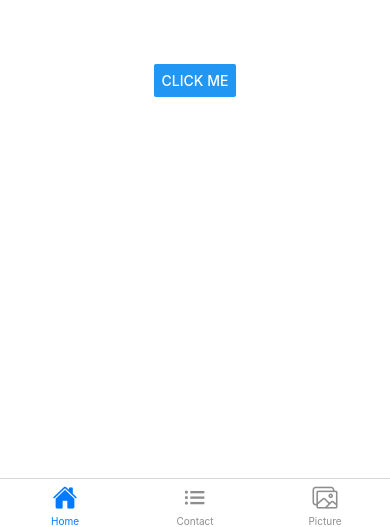
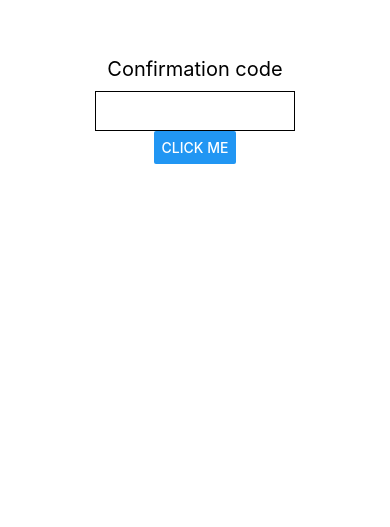
Before and after one commit to LEAP2k22Spring/Leap3MBExpo, a React Native app: screen /Login in a window 390 px wide. Shown: the part 317-844 px from the top of the page. Built offline with nearby package versions, Linux system fonts and the light colour scheme.

Commit message:
authContext add

```diff
--- a/app.json
+++ b/app.json
@@ -35,6 +35,7 @@
     },
     "plugins": [
       "@react-native-firebase/app",
+      "@react-native-firebase/auth",
       [
         "expo-build-properties",
         {
--- a/firebase/firebase.js
+++ b/firebase/firebase.js
@@ -14,5 +14,13 @@ export const useCollection = () => {
       console.log("error", error);
     }
   };
+
+  const createUser = async ()=>{
+    try {
+
+    } catch (error) {
+
+    }
+  }
   return { getData };
 };
--- a/package.json
+++ b/package.json
@@ -11,6 +11,7 @@
     "@expo/vector-icons": "^13.0.0",
     "@react-native-async-storage/async-storage": "^1.17.11",
     "@react-native-firebase/app": "^17.0.0",
+    "@react-native-firebase/auth": "^17.1.0",
     "@react-native-firebase/firestore": "^17.0.0",
     "@react-navigation/bottom-tabs": "^6.5.3",
     "@react-navigation/drawer": "^6.5.8",
--- a/src/navigator/Stack.js
+++ b/src/navigator/Stack.js
@@ -1,6 +1,7 @@
 import { createDrawerNavigator } from "@react-navigation/drawer";
 import { createStackNavigator } from "@react-navigation/stack";
 import DetailScreen from "../screens/Detail";
+import LoginScreen from "../screens/Login";
 import PictureScreen from "../screens/Picture";
 import RegisterScreen from "../screens/Register";
 import BottomTabNavigator from "./Bottom";
@@ -15,13 +16,20 @@ const MyStack = () => {
     //     <Drawer.Screen name='Detail' component={DetailScreen}/>
     // </Drawer.Navigator>
     <Stack.Navigator>
-      {/* <Stack.Screen
+      <Stack.Screen
         name="Register"
         component={RegisterScreen}
         options={{
           headerShown: false,
         }}
-      /> */}
+      />
+      <Stack.Screen
+        name="Login"
+        component={LoginScreen}
+        options={{
+          headerShown: false,
+        }}
+      />
       <Stack.Screen
         name="Bottom"
         component={BottomTabNavigator}
--- a/src/screens/Login.js
+++ b/src/screens/Login.js
@@ -0,0 +1,34 @@
+import { useState } from "react";
+import { Button, StyleSheet, Text, TextInput, View } from "react-native";
+import { useCollection } from "../../firebase/firebase";
+import LoadingComp from "../component/LoadingComp";
+
+const LoginScreen = ({ navigation }) => {
+  const { getData } = useCollection();
+  return (
+    <View style={styles.animationContainer}>
+        <Text style={styles.ConfirmCode}>Confirmation code</Text>
+      <TextInput style={styles.textInput} keyboardType={"phone-pad"} />
+      <Button title="click me" onPress={() => getData()}></Button>
+    </View>
+  );
+};
+const styles = StyleSheet.create({
+  animationContainer: {
+    backgroundColor: "#fff",
+    alignItems: "center",
+    justifyContent: "center",
+    flex: 1,
+  },
+  textInput: {
+    width: 200,
+    height: 40,
+    borderWidth: 1,
+    padding: 5,
+  },
+  ConfirmCode:{
+    fontSize:20,
+    padding:10
+  }
+});
+export default LoginScreen;
--- a/src/screens/Register.js
+++ b/src/screens/Register.js
@@ -28,24 +28,24 @@ const RegisterScreen = ({ navigation }) => {
         <TextInput style={styles.textInput} keyboardType={'phone-pad'}/>
       </View>
       <View style={styles.animationContainer}>
-        <Button title="click me" onPress={() => console.log("Hey")}></Button>
+        <Button title="click me" onPress={() => navigation.navigate('Login')}></Button>
       </View>
     </SafeAreaView>
   );
 };
 const styles = StyleSheet.create({
   animationContainer: {
-    flex:1,
+    // flex:1,
     backgroundColor: "#fff",
     alignItems:'flex-end',
-    justifyContent:'flex-end',
+    justifyContent:'center',
     // flex: 1,
   },
   sectionContainer:{
     display:'flex',
     justifyContent:'center',
     alignItems:'center',
-    height:50
+    // height:50
   },
   sectionPhoneNumber:{
     display:'flex',
--- /dev/null
+++ b/src/screens/index.js
@@ -0,0 +1 @@
+export * from './Contact'
```
Also changed, not shown: src/context/AuthContext.js (added, +29 -0 lines), 1 other file (tests, documents, lock files or other folders).
